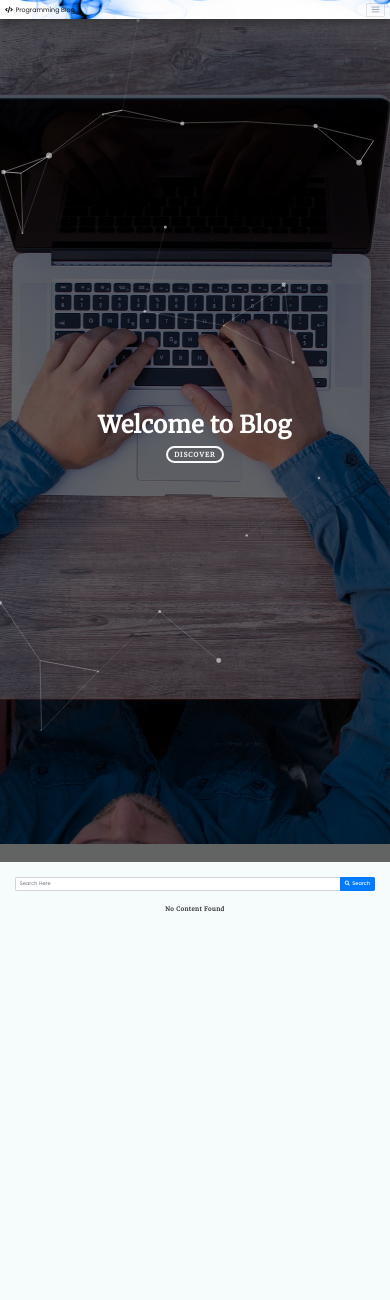
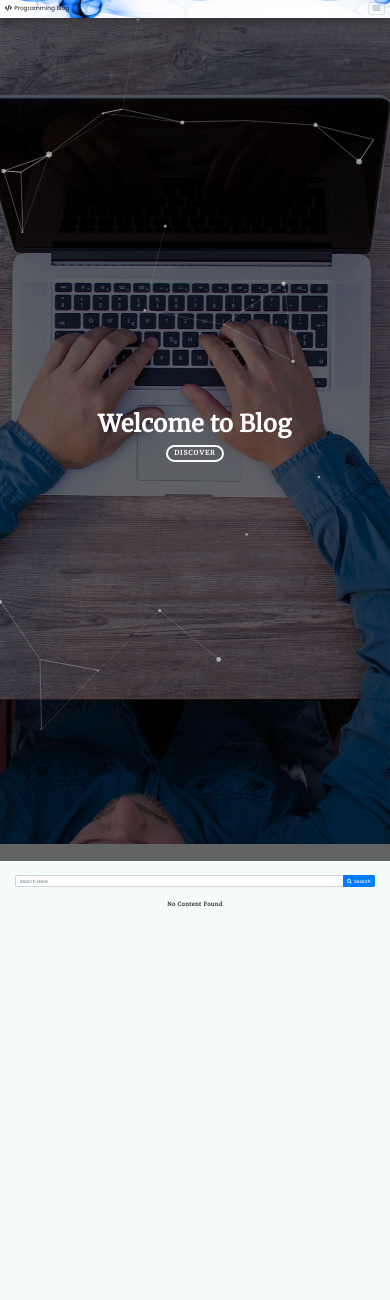
Before and after one commit to AmarjotSingh21/DjangoBlog, a Django app: page / in a window 390 px wide. Shown: the top 1300 px of the page. Run offline with Django 3.2, Linux system fonts and the light colour scheme; data that the repository does not hold is empty; some libraries are stand-ins or nearby versions.

Commit message:
style settings

```diff
--- a/static/style.css
+++ b/static/style.css
@@ -409,7 +409,7 @@ aside .list-group-item{
 
 @media (max-width: 576px) {
   html {
-    font-size: 2vw;
+    font-size: 2.3vw;
   }
   body{
   	font-size: 1rem;
@@ -418,7 +418,7 @@ aside .list-group-item{
 
 @media (max-width: 768px) {
   html {
-    font-size: 1.6vw;
+    font-size: 1.9vw;
   }
   body{
   	font-size: 1rem;
@@ -427,7 +427,7 @@ aside .list-group-item{
 
 @media (max-width: 992px) {
 	html {
-    font-size: 1.3vw;
+    font-size: 1.5vw;
   }
   body{
   	font-size: 1rem;
@@ -436,7 +436,7 @@ aside .list-group-item{
 
 @media (max-width: 1200px) {
 	html {
-    font-size: 1.3vw;
+    font-size: 1.2vw;
   }
   body{
   	font-size: 1rem;
```
